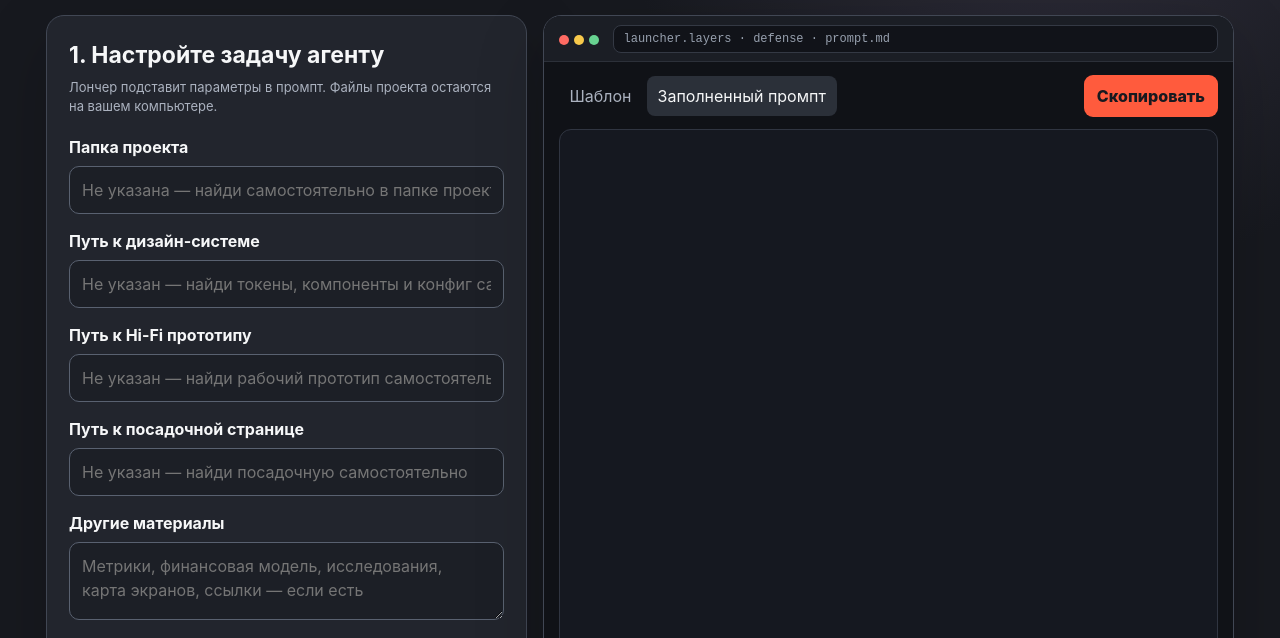
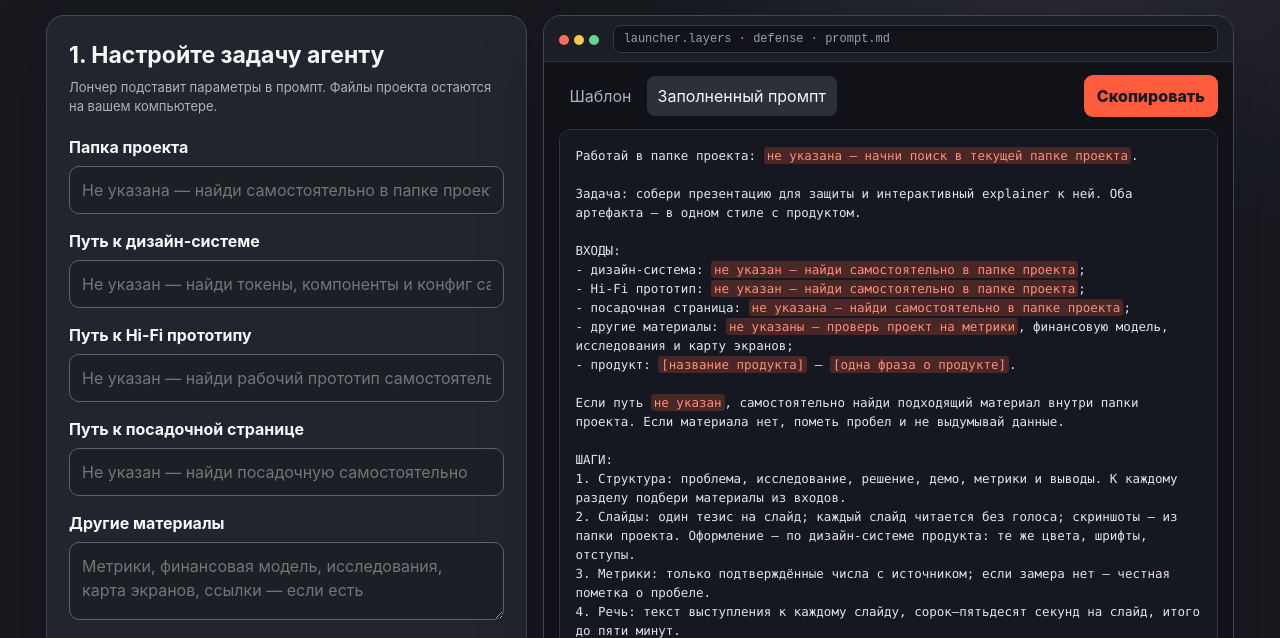
Before and after one commit to wybaeb/layers-materials, a plain HTML site: page trainer_w19_defense_launcher.html in a window 1280 px wide. Shown: the part 295-933 px from the top of the page. Drawn offline with Linux system fonts and the light colour scheme.

Commit message:
Fix W19 launcher prompt rendering

```diff
--- a/trainer_w19_defense_launcher.html
+++ b/trainer_w19_defense_launcher.html
@@ -36,7 +36,18 @@
     <section class="panel codepanel">
       <div class="browserbar"><span class="traffic"><i></i><i></i><i></i></span><span class="address">launcher.layers · defense · prompt.md</span></div>
       <div class="codehead"><div class="tabs"><button data-mode="template">Шаблон</button><button data-mode="filled" class="active">Заполненный промпт</button></div><button class="copy" data-copy="mainPrompt">Скопировать</button></div>
-      <pre id="mainPrompt"></pre>
+      <pre id="mainPrompt">Работай в папке проекта: не указана — начни поиск в текущей папке проекта.
+
+Задача: собери презентацию для защиты и интерактивный explainer к ней. Оба артефакта — в одном стиле с продуктом.
+
+Укажи или самостоятельно найди дизайн-систему, Hi‑Fi прототип, посадочную страницу и остальные материалы. Не выдумывай отсутствующие данные.
+
+Результат: слайды, текст выступления и интерактивный explainer в explainer/index.html с ручным листанием, клавиатурой, голосом, автопроигрыванием и кнопкой «Explainer / Стоп».
+
+Ориентиры: https://wybaeb.github.io/pulse-showcase/presentation.html
+Кодовый пример курса: https://git.lab.karpov.courses/devproductdesignai/layers-students/-/tree/master/prototypes/pulse_iteration
+
+Заполненный промпт появляется здесь сразу; поля слева уточняют пути.</pre>
     </section>
   </div>
 
@@ -76,11 +87,12 @@ const TEMPLATE=`Работай в папке проекта: {{FOLDER}}.
 4. Речь: текст выступления к каждому слайду, сорок–пятьдесят секунд на слайд, итого до пяти минут.
 5. Интерактивный explainer: создай самостоятельный HTML, а не MP4 и не PDF. В нём те же слайды, ручное листание кликом и клавиатурой, точки навигации, кнопка «Explainer / Стоп», включение системного голоса и автопереход после реплики. Кнопка должна позволять остановить и продолжить показ с текущего слайда. Текст речи хранится отдельно по слайдам; темп средний, числа проговариваются разборчиво.
 6. Ориентир по механике: https://wybaeb.github.io/pulse-showcase/presentation.html. Не копируй оттуда текст, числа или изображения; повтори только понятную модель управления.
+7. Кодовый ориентир курса: https://git.lab.karpov.courses/devproductdesignai/layers-students/-/tree/master/prototypes/pulse_iteration. Используй его только для структуры проекта и локального запуска; содержание собери из текущей папки проекта.
 
 РЕЗУЛЬТАТ (в папке проекта):
 - слайды презентации, готовые к показу;
 - текст выступления;
-- интерактивный explainer в `explainer/index.html` и сценарий речи с таймкодами.
+- интерактивный explainer в explainer/index.html и сценарий речи с таймкодами.
 
 Критерий готовности: защита читается по слайдам без голоса; explainer понятен слушателю без контекста с первого раза, а все элементы управления проверены мышью и клавиатурой.`;
 function filled(){
@@ -93,12 +105,12 @@ function filled(){
     '{{MATERIALS}}':val('#materials','не указаны — проверь проект на метрики, финансовую модель, исследования и карту экранов'),
     '{{PRODUCT}}':val('#product','[название продукта] — [одна фраза о продукте]')};
   const filledFields=Object.values(values).filter(v=>!v.includes('не указан')&&!v.includes('не указана')&&!v.startsWith('[')).length;
-  $('#status').textContent='Заполнено полей: '+filledFields+'. Незаданные пути агент ищет сам.';
+  const status=$('#status'); if(status) status.textContent='Заполнено полей: '+filledFields+'. Незаданные пути агент ищет сам.';
   return Object.entries(values).reduce((text,[token,value])=>text.replace(token,value),TEMPLATE);
 }
 const pre=$('#mainPrompt');let mode='filled';
 function esc(s){return s.replace(/[&<>]/g,c=>({'&':'&amp;','<':'&lt;','>':'&gt;'}[c]))}
-function render(){const content=mode==='filled'?filled():TEMPLATE;pre.innerHTML=esc(content).replace(/(\/[^\n]+|\[[^\]]+\]|не указа[^\n,;.]*)/g,'<mark>$1</mark>')}
+function render(){if(!pre)return;const content=mode==='filled'?filled():TEMPLATE;pre.innerHTML=esc(content).replace(/(\/[^\n]+|\[[^\]]+\]|не указа[^\n,;.]*)/g,'<mark>$1</mark>')}
 document.querySelectorAll('.tabs button').forEach(b=>b.onclick=()=>{document.querySelectorAll('.tabs button').forEach(x=>x.classList.remove('active'));b.classList.add('active');mode=b.dataset.mode;render()});
 ['folder','design','prototype','landing','materials','product'].forEach(id=>{const el=document.getElementById(id);el.addEventListener('input',render);el.addEventListener('change',render)});
 document.querySelector('[data-copy]').onclick=async()=>{const plain=mode==='filled'?filled():TEMPLATE;try{await navigator.clipboard.writeText(plain)}catch(e){const r=document.createRange();r.selectNodeContents(pre);const sel=getSelection();sel.removeAllRanges();sel.addRange(r);document.execCommand('copy');sel.removeAllRanges()}const t=$('#toast');t.textContent='Промпт скопирован — передайте его агенту';t.hidden=false;clearTimeout(t._h);t._h=setTimeout(()=>t.hidden=true,2200)};
```
